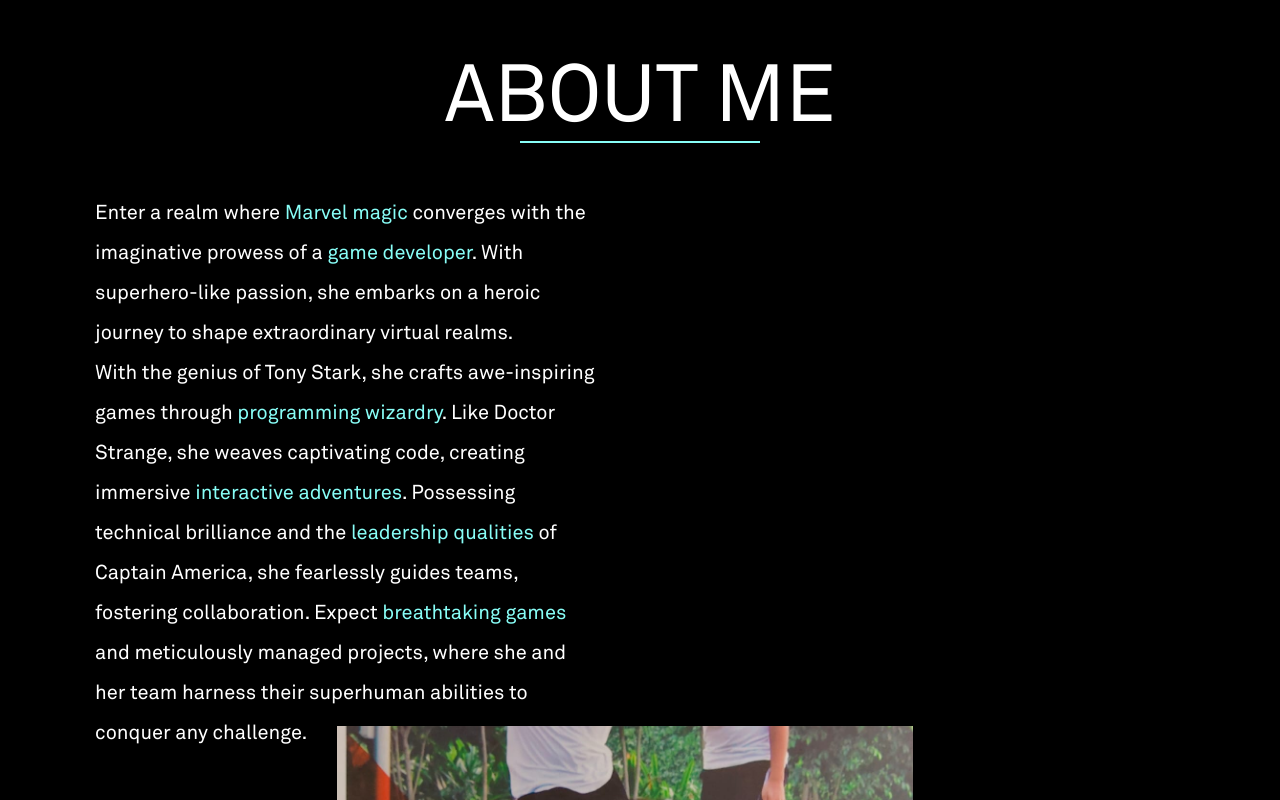
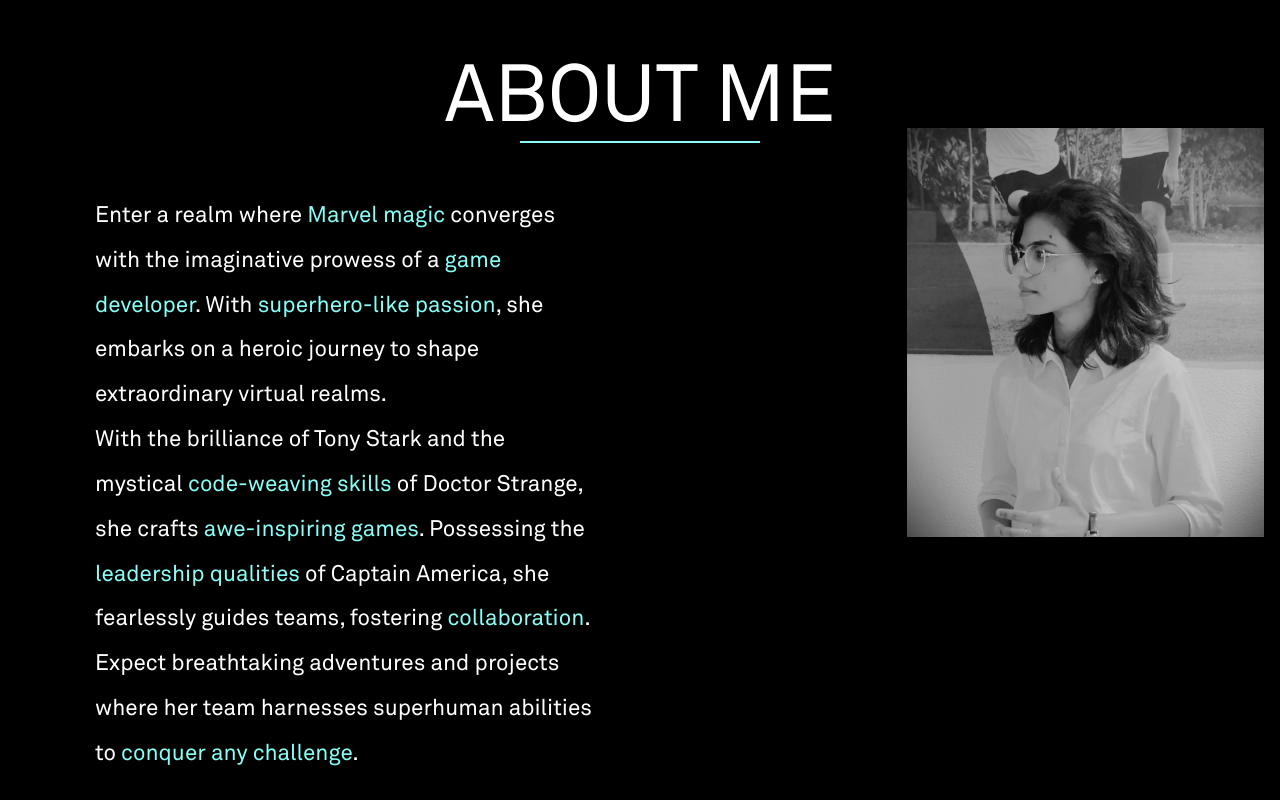
Before and after one commit to ParkhiSaini/Portfolio, a React (Create React App) app: page / in a window 1280 px wide. Shown: the part 3080-3880 px from the top of the page. After the commit the page ends 3854 px from the top, so only its background shows below. Built offline with nearby package versions, Linux system fonts and the light colour scheme.

Commit message:
completed about me page

```diff
--- a/src/App.css
+++ b/src/App.css
@@ -423,7 +423,7 @@ body{
   margin-top:1vh;
   margin-left:-70vh;
   margin-bottom: 70px;
-  font-size: 2.5vh;
+  font-size: 2.8vh;
   line-height:2;
   border-radius: 4vh;
 }
@@ -438,11 +438,18 @@ body{
   width: 45%;
   height: 475px;
   margin: 30px;
-  margin-left: 0;
+  margin-right: -135vh;
   margin-bottom: 70px;
+  margin-top:-71vh;
 }
 
 .profile-photo {
-  width: 100%;
+  width: 62%;
   height: auto;
+  filter: grayscale(100%);
+
 }
+
+.profile-photo:hover {
+  filter: none;
+}
--- a/src/Components/AboutPage.js
+++ b/src/Components/AboutPage.js
@@ -1,5 +1,5 @@
 import React from 'react';
-import profile from "../Images/profile.jpeg";
+import profile from "../Images/profile_cropped.jpeg";
 
 function About(){
     return(
@@ -7,8 +7,8 @@ function About(){
             <p className="about-title">ABOUT ME</p>
             <hr className="divider2" />
             <div className="content">
-            <p>Enter a realm where <span class="highlight">Marvel magic</span> converges with the imaginative prowess of a <span class="highlight">game developer</span>. With superhero-like passion, she embarks on a heroic journey to shape extraordinary virtual realms.</p>
-            <p>With the genius of Tony Stark, she crafts awe-inspiring games through <span class="highlight">programming wizardry</span>. Like Doctor Strange, she weaves captivating code, creating immersive <span class="highlight">interactive adventures</span>. Possessing technical brilliance and the <span class="highlight">leadership qualities</span> of Captain America, she fearlessly guides teams, fostering collaboration. Expect <span class="highlight">breathtaking games</span> and meticulously managed projects, where she and her team harness their superhuman abilities to conquer any challenge.</p>
+            <p>Enter a realm where <span class="highlight">Marvel magic</span> converges with the imaginative prowess of a <span class="highlight">game developer</span>. With <span class="highlight">superhero-like passion</span>, she embarks on a heroic journey to shape extraordinary virtual realms.</p>
+            <p>With the brilliance of Tony Stark and the mystical <span class="highlight">code-weaving skills</span> of Doctor Strange, she crafts <span class="highlight">awe-inspiring games</span>. Possessing the <span class="highlight">leadership qualities</span> of Captain America, she fearlessly guides teams, fostering <span class="highlight">collaboration</span>. Expect breathtaking adventures and projects where her team harnesses superhuman abilities to <span class="highlight">conquer any challenge</span>.</p>
             </div>
             <div className="profile">
             <img class="profile-photo" src={profile} alt="profile-photo" />
```
Also changed, not shown: src/Images/profile2.jpg (added), src/Images/profile_cropped.jpeg (added).
